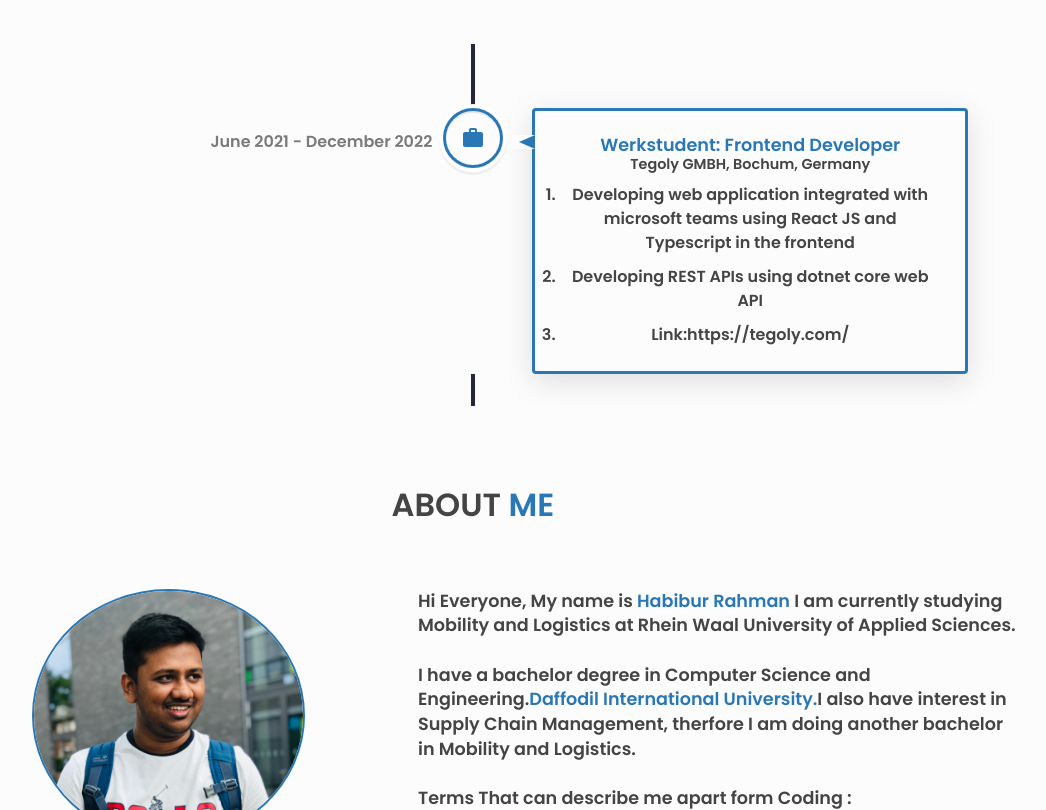
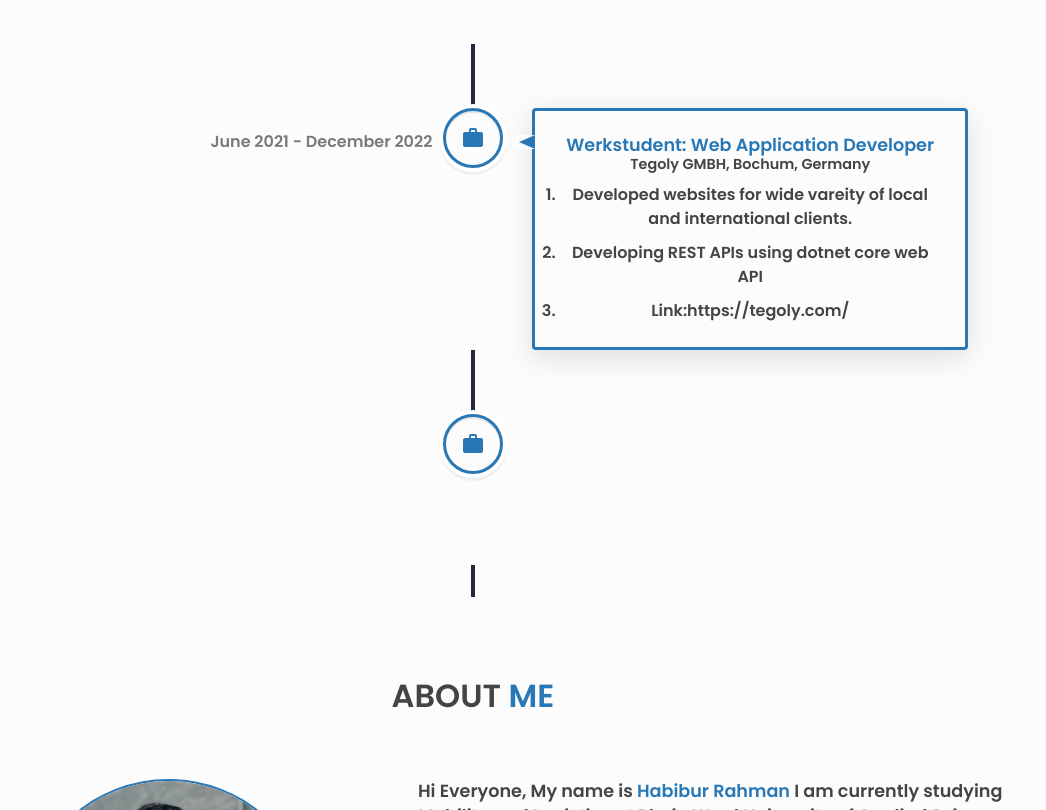
Before and after one commit to habib24457/portfolio-2023, a React (Create React App) app: page / in a window 1280 px wide. Shown: the part 1060-1870 px from the top of the page, without its empty margins (167-1213 px from the left). Built offline with nearby package versions, Linux system fonts and the light colour scheme.

Commit message:
small update

```diff
--- a/src/Components/About/Timeline.jsx
+++ b/src/Components/About/Timeline.jsx
@@ -140,7 +140,7 @@ export const Timeline = () => {
               className="vertical-timeline-element-title"
               data-aos="fade-right"
             >
-              Werkstudent: Frontend Developer
+              Werkstudent: Web Application Developer
             </h3>
             <h4
               className="vertical-timeline-element-subtitle"
@@ -154,9 +154,8 @@ export const Timeline = () => {
               <li style={{ marginTop: "10px" }}>
                 {pageLanguage == "en" ? (
                   <>
-                    {" "}
-                    Developing web application integrated with microsoft teams
-                    using React JS and Typescript in the frontend
+                    Developed websites for wide vareity of local and
+                    international clients.
                   </>
                 ) : (
                   <>
@@ -183,14 +182,57 @@ export const Timeline = () => {
             </ol>
           </VerticalTimelineElement>
 
-          {/* <VerticalTimelineElement
-            icon={<StarRateIcon />}
+          {/*Work experience 3-ASIT*/}
+          <VerticalTimelineElement
+            date={"April 2017 - October 2019"}
+            contentStyle={{
+              boxShadow: `var(--shadow)`,
+              border: "3px solid var(--clr-primary)",
+              backgroundColor: `var(--clr-bg)`,
+              textAlign: "center",
+              color: `var(--clr-fg-alt)`,
+            }}
+            contentArrowStyle={{
+              borderRight: "16px solid  var(--clr-primary)",
+            }}
             iconStyle={{
               border: ` 3px solid var(--clr-primary)`,
               backgroundColor: `var(--clr-bg)`,
               color: `var(--clr-primary)`,
             }}
-          ></VerticalTimelineElement> */}
+            icon={<WorkIcon />}
+          >
+            <h3
+              className="vertical-timeline-element-title"
+              data-aos="fade-right"
+            >
+              Frontend Developer
+            </h3>
+            <h4
+              className="vertical-timeline-element-subtitle"
+              data-aos="fade-right"
+            >
+              ASIT, Cumilla, Bangladesh
+            </h4>
+            <ol data-aos="fade-right">
+              {pageLanguage == "en" ? <></> : <></>}
+
+              <li style={{ marginTop: "10px" }}>
+                {pageLanguage == "en" ? (
+                  <>
+                    {" "}
+                    Developing web applications for wide vareity of local and
+                    international clients.
+                  </>
+                ) : (
+                  <>
+                    Entwicklung von Webanwendungen für eine Vielzahl lokaler und
+                    internationaler Kunden.
+                  </>
+                )}
+              </li>
+            </ol>
+          </VerticalTimelineElement>
         </VerticalTimeline>
       </div>
     </>
```
Also changed, not shown: 1 other file (tests, documents, lock files or other folders).
